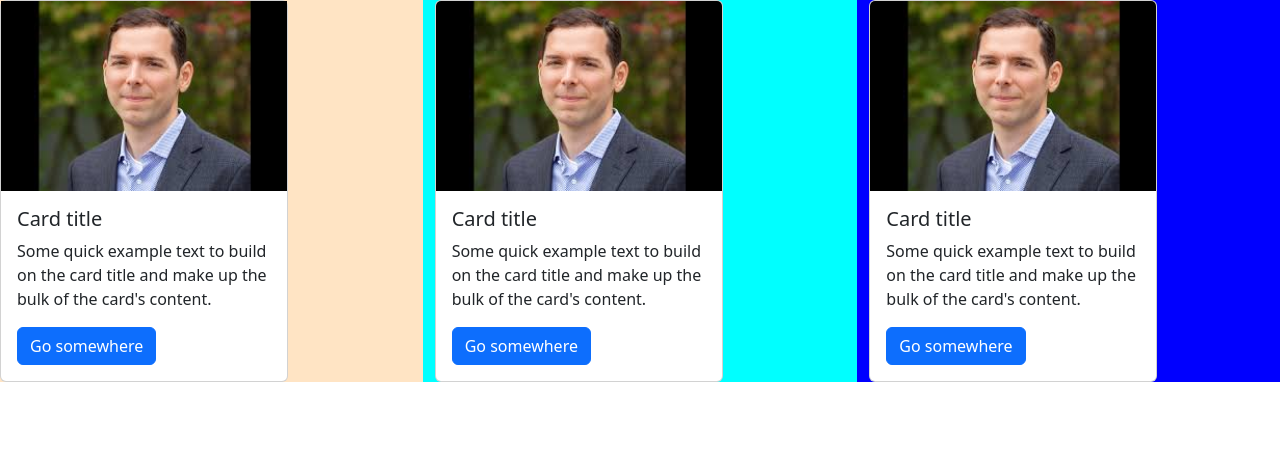
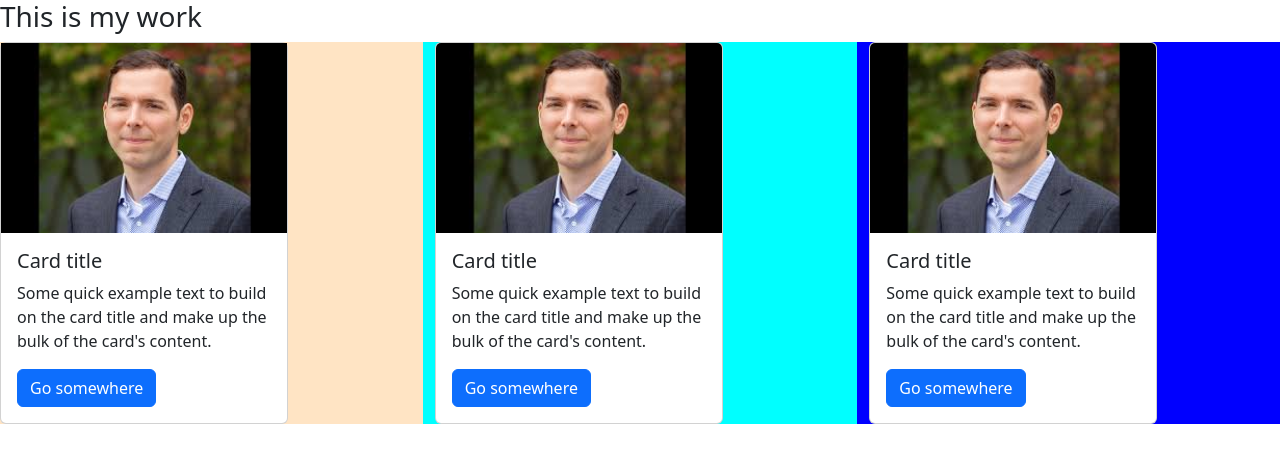
Before and after one commit to WinnieAmong/mark, a plain HTML site: page index.html in a window 1280 px wide. Drawn offline with nearby package versions, Linux system fonts and the light colour scheme.

Commit message:
modified work

```diff
--- a/index.html
+++ b/index.html
@@ -11,6 +11,7 @@
 
 <body>
 
+  <h3>This is my work</h3>
   <div class="row">
     <div class="col-sm-4" style="background-color: bisque;">
       <div class="card" style="width: 18rem;">
```
